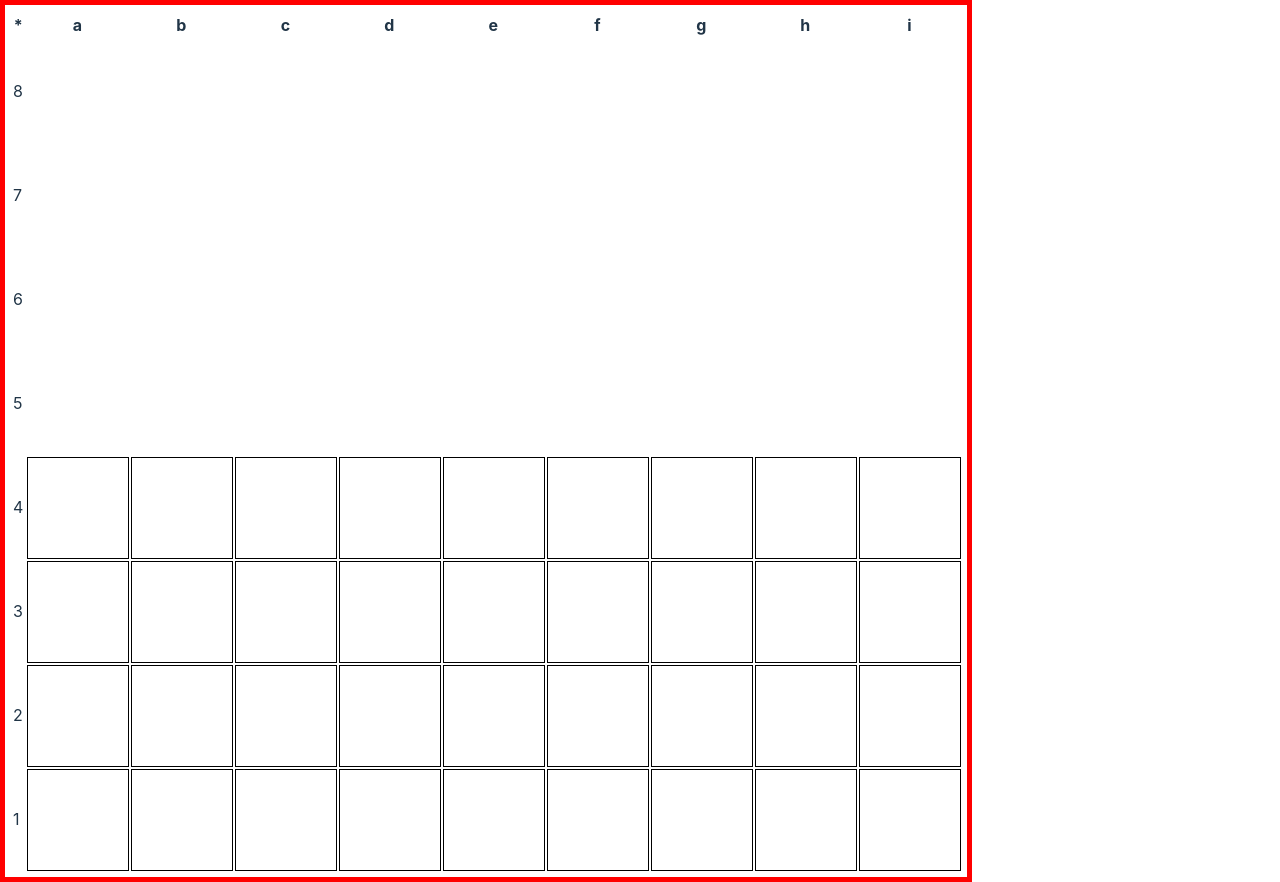
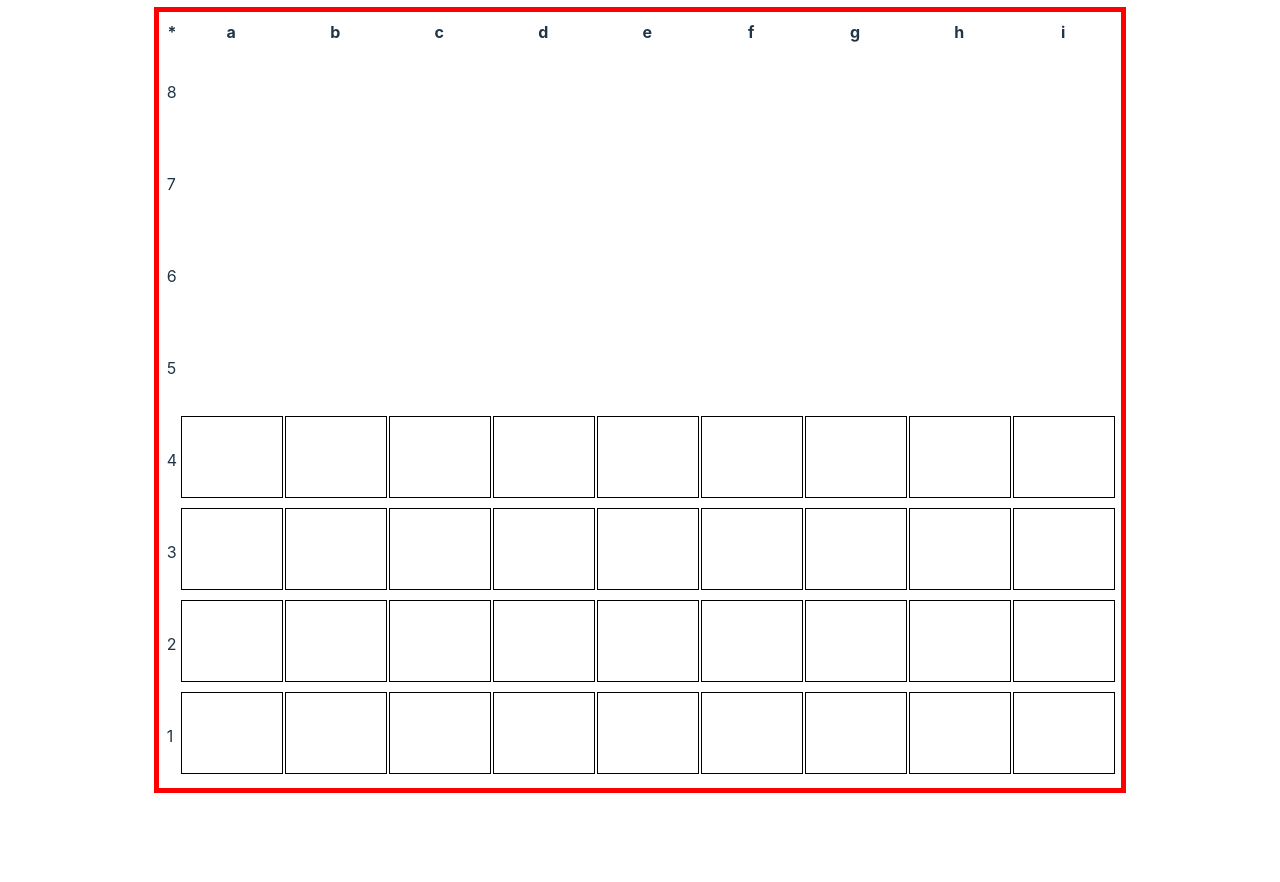
Before and after one commit to redgsenal/games-of-the-general, a React (Vite) app: page / in a window 1280 px wide. After the commit the page ends 800 px from the top, so only its background shows below. Built offline with nearby package versions, Linux system fonts and the light colour scheme.

Commit message:
update table layout

```diff
--- a/src/assets/styles/board.css
+++ b/src/assets/styles/board.css
@@ -1,15 +1,22 @@
 .game-board{
     border: 5px solid red;
     padding: 5px;
-    width: 900px;
-    height: 800px;
+
+    position: fixed;
+    inset: 0px;
+    width: 12rem;
+    height: 5rem;
+    max-width: 100vw;
+    max-height: 100dvh;
     margin: auto;
 }
-
+.game-board tr {
+    width: 100%;
+}
 .piece-square{
     width: 100px;
-    height: 100px;
-    float:left;
+    height: 80px;
+    display: inline-grid;
 }
 
 .piece-square .bg-black{
--- a/src/components/Board.tsx
+++ b/src/components/Board.tsx
@@ -61,10 +61,12 @@ const Board = () => {
 
   return (
     <>
-      <table className="game-board">
-        <tr>{COLHEADERS}</tr>
-        {ROWITEMS}
-      </table>
+      <div className="container">
+        <table className="game-board">
+          <tr>{COLHEADERS}</tr>
+          {ROWITEMS}
+        </table>
+      </div>
     </>
   );
 };
```
